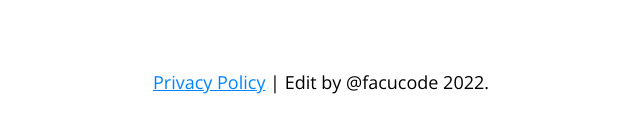
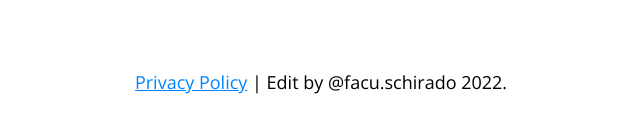
Before and after one commit to jschirad/facucode-web, a plain HTML site: page index.html in a window 1280 px wide. Shown: the part 883-1014 px from the top of the page, without its empty margins (319-959 px from the left). Drawn offline with nearby package versions, Linux system fonts and the light colour scheme.

Commit message:
Update index.html

```diff
--- a/index.html
+++ b/index.html
@@ -158,7 +158,7 @@
         <br>
         <br>
         <br>
-        <p><a href="privacy.html">Privacy Policy</a> | Edit by @facucode 2022.</p>
+        <p><a href="privacy.html">Privacy Policy</a> | Edit by @facu.schirado 2022.</p>
       </div>
     </div>
   </div>
```
